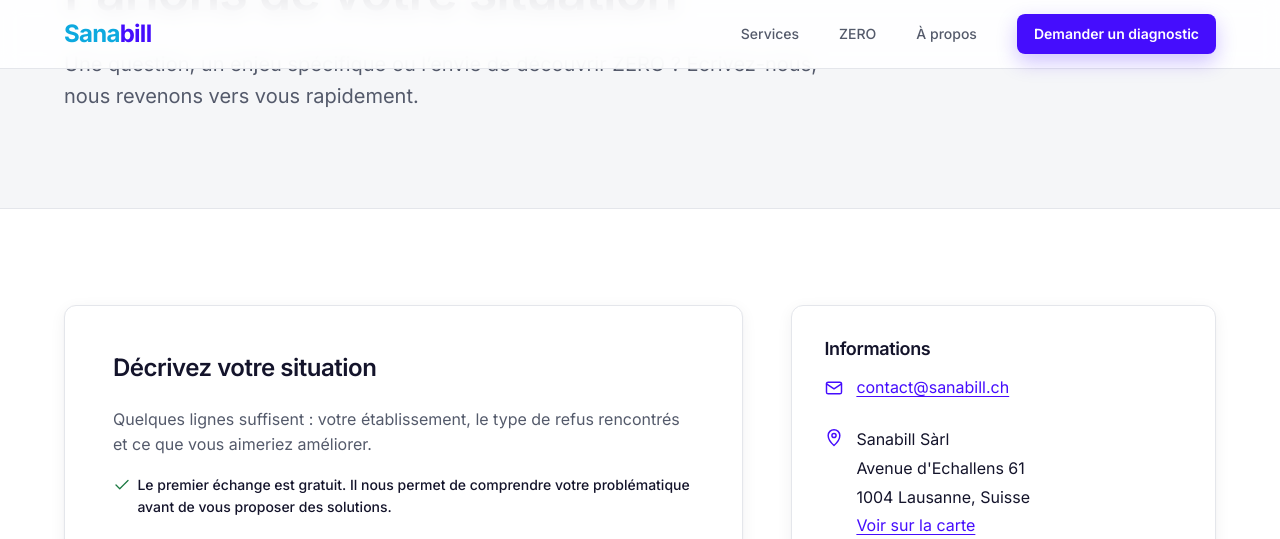
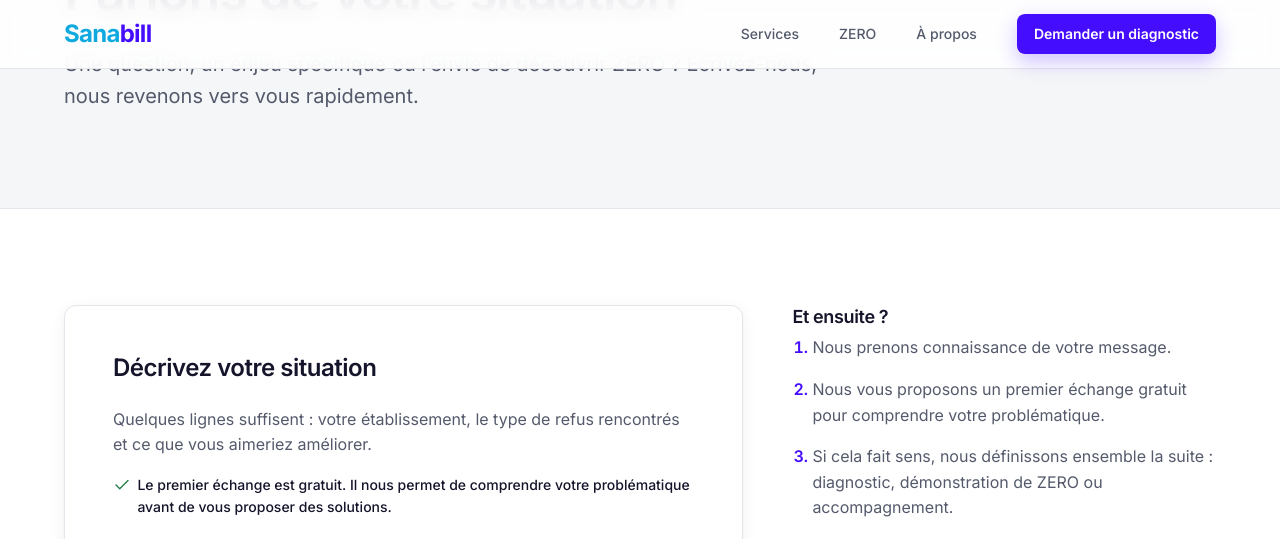
Before and after one commit to loicJubin/sanabill, a Jekyll site: the page built from fr/contact.html, in a window 1280 px wide and 1400 px high, scrolled down 276 px, cut to the strip 0-539 px from the top of the window. Built offline with Jekyll 4.4.1, drawn with Linux system fonts in a browser that asks for light colours; a script that is not in the unit is left out.

Commit message:
refactor(contact): Remove the Informations card
Email and address stay in the footer. Removes the data and styles only
used by that card.

```diff
--- a/_data/contact.yml
+++ b/_data/contact.yml
@@ -10,7 +10,6 @@ fr:
   privacy_note: "Vos données servent uniquement à répondre à votre demande."
   privacy_link: "Protection des données"
 
-  info_title: "Informations"
 
   next_steps_title: "Et ensuite ?"
   next_steps:
@@ -23,8 +22,6 @@ fr:
     line2: "Avenue d'Echallens 61"
     line3: "1004 Lausanne"
     line4: "Suisse"
-  map_url: "https://www.openstreetmap.org/search?query=Avenue%20d%27Echallens%2061%2C%201004%20Lausanne"
-  map_label: "Voir sur la carte"
 
   email:
     address: "contact@sanabill.ch"
--- a/_includes/contact.html
+++ b/_includes/contact.html
@@ -13,20 +13,6 @@
     </div>
 
     <aside class="contact-aside">
-      <div class="card">
-        <h2 class="card__title">{{ contact.info_title }}</h2>
-        <ul class="contact-list">
-          <li>{% include icon.html name="mail" %}<a href="mailto:{{ contact.email.address }}">{{ contact.email.address }}</a></li>
-          <li>{% include icon.html name="pin" %}
-            <address>
-              {{ contact.address.line1 }}<br>
-              {{ contact.address.line2 }}<br>
-              {{ contact.address.line3 }}, {{ contact.address.line4 }}<br>
-              <a href="{{ contact.map_url }}" rel="noopener">{{ contact.map_label }}</a>
-            </address>
-          </li>
-        </ul>
-      </div>
       <div class="card card--plain">
         <h2 class="card__title">{{ contact.next_steps_title }}</h2>
         <ol class="mini-steps">
--- a/_sass/pages/_contact.scss
+++ b/_sass/pages/_contact.scss
@@ -23,32 +23,6 @@
 
   .card--plain {
     padding-top: 0;
-  }
-}
-
-.contact-list {
-  display: grid;
-  gap: $spacing-md;
-  margin-top: $spacing-sm;
-  padding: 0;
-  list-style: none;
-
-  li {
-    display: flex;
-    gap: 0.75rem;
-    align-items: flex-start;
-  }
-
-  .icon {
-    flex-shrink: 0;
-    width: 20px;
-    height: 20px;
-    margin-top: 3px;
-    color: $bill-blue;
-  }
-
-  address {
-    line-height: $leading-relaxed;
   }
 }
 
```
